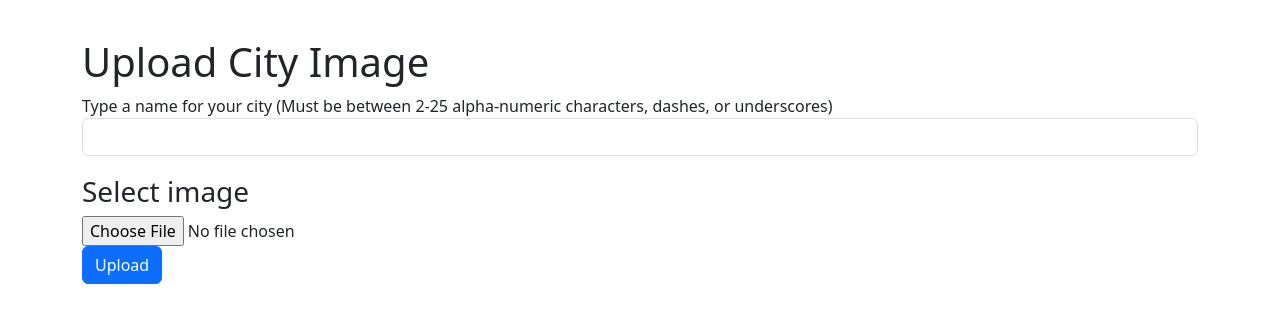
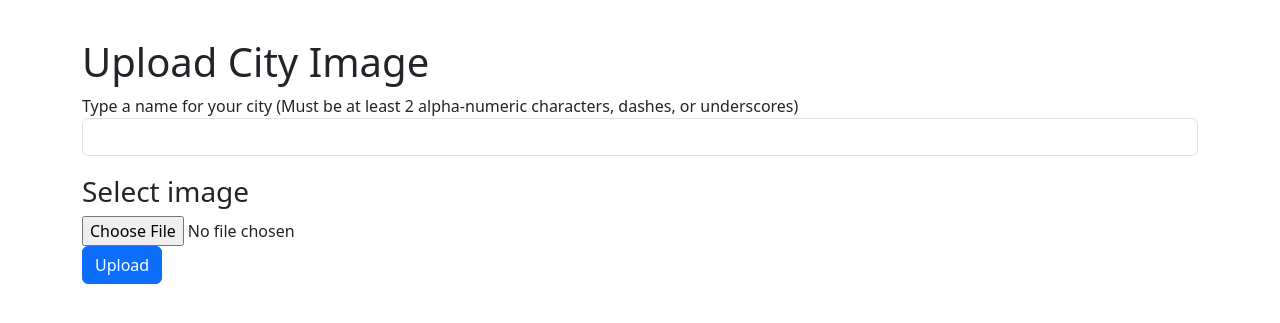
Before and after one commit to NienkeDriessen/DrijvendeSteden, a Flask app: page / in a window 1280 px wide. Shown: the top 323 px of the page. Run offline with Flask 3, Linux system fonts and the light colour scheme; some libraries are stand-ins or nearby versions.

Commit message:
Implicit max on characters for database name

```diff
--- a/city-recognition/templates/upload_image.html
+++ b/city-recognition/templates/upload_image.html
@@ -20,15 +20,15 @@
         {% endwith %}
         <form action="/" method="POST" enctype="multipart/form-data">
             <div class="form-group" style="margin-bottom:0.5cm;">
-                <label for="city_name">Type a name for your city (Must be between 2-25 alpha-numeric characters, dashes, or underscores)</label>
+                <label for="city_name">Type a name for your city (Must be at least 2 alpha-numeric characters, dashes, or underscores)</label>
                 <input
                     type="text"
                     class="form-control"
                     id="city_name"
                     name="city_name"
                     required
-                    pattern="^[a-zA-Z0-9_\-]{2,25}$"
-                    title="City name must be between 2 and 30 characters. You can use alphanumeric, dashes -, or underscores _ "
+                    pattern="^[a-zA-Z0-9_\-]{2,80}$"
+                    title="City name must be between 2 and 80 characters. You can use alphanumeric, dashes -, or underscores _ "
                 >
             </div>
             <div class="form-group">
```
